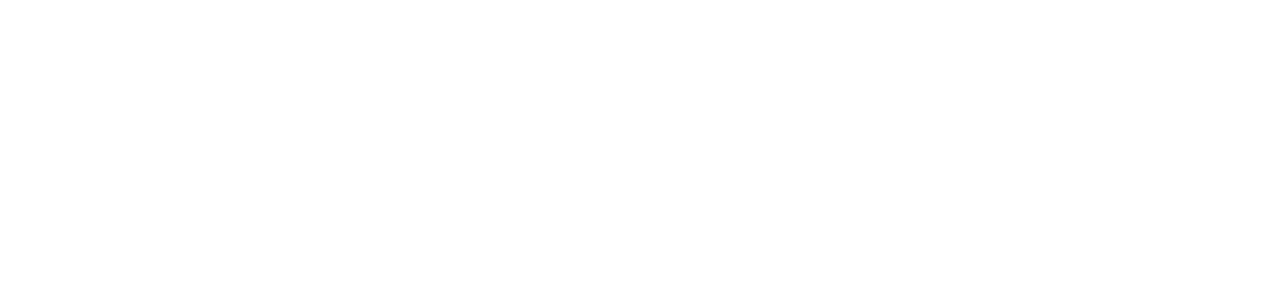
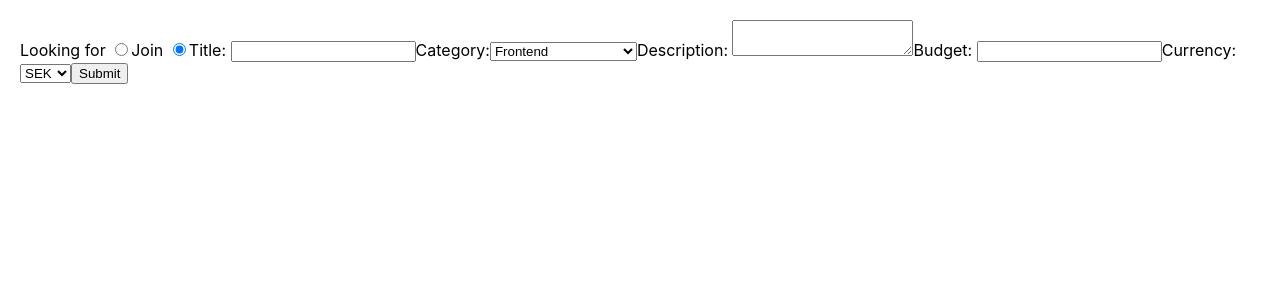
Before and after one commit to anndimi/Tech-Talent-Marketplace, a React (Create React App) app in the folder frontend/: page /addsform in a window 1280 px wide. Before the commit this address had no page. Shown: the top 300 px of the page. Built offline with nearby package versions, Linux system fonts and the light colour scheme; the HTML template or start-up script is replaced by a standard one.

Commit message:
started with add form

```diff
--- a/frontend/src/App.js
+++ b/frontend/src/App.js
@@ -7,6 +7,7 @@
 import add from "./reducers/add";
 import SignUp from "./components/SignUp";
 import AddsList from "./components/AddsList";
+import AddForm from "./components/AddForm";
 
 const reducer = combineReducers({
   user: user.reducer,
@@ -22,6 +23,7 @@
         <Routes>
           <Route path="/" element={<SignUp />} />
           <Route path="/adds" element={<AddsList />} />
+          <Route path="/addsform" element={<AddForm />} />
           {/* <Route path="/signin" element={<Login />} />
           <Route path="*" element={<NotFound />} /> */}
         </Routes>
--- a/frontend/src/components/AddForm.js
+++ b/frontend/src/components/AddForm.js
@@ -1,9 +1,135 @@
-import React from "react";
+import React, { useState, useEffect } from "react";
+import { useSelector, useDispatch, batch } from "react-redux";
+import add from "../reducers/add";
+import { API_URL } from "../utils/constants";
 
 const AddForm = () => {
+  const [typeOf, setTypeOf] = useState("Join");
+  const [info, setInfo] = useState({
+    // typeOf: "",
+    title: "",
+    description: "",
+    budget: "",
+    currency: "",
+    category: "",
+  });
+
+  const dispatch = useDispatch();
+
+  const onFormSubmit = (event) => {
+    event.preventDefault();
+
+    const options = {
+      method: "POST",
+      headers: {
+        "Content-Type": "application/json",
+      },
+      body: JSON.stringify({
+        info,
+      }),
+    };
+
+    fetch(API_URL("adds"), options)
+      .then((res) => res.json())
+      .then((data) => {
+        if (data.success) {
+          batch(() => {
+            dispatch(add.actions.setTypeOf(data.response.typeOf));
+            dispatch(add.actions.setTitle(data.response.title));
+            dispatch(add.actions.setDescription(data.response.description));
+            dispatch(add.actions.setBudget(data.response.budget));
+            dispatch(add.actions.setCurrency(data.response.currency));
+            dispatch(add.actions.setCategory(data.response.category));
+            dispatch(add.actions.setError(null));
+          });
+        } else {
+          batch(() => {
+            dispatch(add.actions.setTypeOf(null));
+            dispatch(add.actions.setTitle(null));
+            dispatch(add.actions.setDescription(null));
+            dispatch(add.actions.setBudget(null));
+            dispatch(add.actions.setCurrency(null));
+            dispatch(add.actions.setCategory(null));
+            dispatch(add.actions.setError(data.response));
+          });
+          alert(data.response);
+        }
+      });
+  };
+
   return (
     <div>
-      <h1>Send your add</h1>
+      <form onSubmit={onFormSubmit}>
+        <label htmlFor="Looking for">Looking for </label>
+        <input
+          id="Looking for"
+          type="radio"
+          value="Looking for"
+          checked={typeOf === "Looking for"}
+          onChange={(e) => setTypeOf(e.target.value)}
+        />
+
+        <label htmlFor="Join">Join </label>
+        <input
+          id="Join"
+          type="radio"
+          value="Join"
+          checked={typeOf === "Join"}
+          onChange={(e) => setTypeOf(e.target.value)}
+        />
+
+        <label htmlFor="title">Title: </label>
+        <input
+          id="title"
+          type="text"
+          value={info.title}
+          onChange={(e) => setInfo(e.target.value)}
+        ></input>
+
+        <label htmlFor="currency">Category:</label>
+        <select>
+          <option value={info.category}>Frontend</option>
+          <option value={info.category}>Backend</option>
+          <option value={info.category}>Graphics and Design</option>
+          <option value={info.category}>Fullstack</option>
+          <option value={info.category}>App Developer</option>
+          <option value={info.category}>Chatbots</option>
+          <option value={info.category}>Project Lead</option>
+          <option value={info.category}>QA</option>
+          <option value={info.category}>Legal Consulting</option>
+          <option value={info.category}>Financial Consulting</option>
+          <option value={info.category}>Analytics</option>
+          <option value={info.category}>Game Developer</option>
+        </select>
+
+        <label htmlFor="description">Description: </label>
+        <textarea
+          id="title"
+          type="text"
+          value={info.description}
+          autoComplete="off"
+          onChange={(e) => setInfo(e.target.value)}
+        />
+
+        <label htmlFor="password">Budget: </label>
+        <input
+          id="budget"
+          type="number"
+          value={info.budget}
+          onChange={(e) => setInfo(e.target.value)}
+        ></input>
+        <label htmlFor="currency">Currency:</label>
+        <select>
+          <option value={info.currency}>SEK</option>
+          <option value={info.currency}>EUR</option>
+          <option value={info.currency}>USD</option>
+          <option value={info.currency}>NOK</option>
+          <option value={info.currency}>GBP</option>
+          <option value={info.currency}>DKK</option>
+          <option value={info.currency}>CNY</option>
+        </select>
+        <button type="submit">Submit</button>
+      </form>
     </div>
   );
 };
--- a/frontend/src/components/AddsList.js
+++ b/frontend/src/components/AddsList.js
@@ -38,7 +38,7 @@
       <h1>All our adds</h1>
       {adds.map((item) => (
         <div key={item._id}>
-          <h1>{item.title}</h1>
+          <h2>{item.title}</h2>
           <p>{item.description}</p>
           <p>
             {item.budget}
@@ -47,8 +47,9 @@
           <p>{item.category}</p>
           <p>{moment(item.createdAt).fromNow()}</p>
           <p>{item.typeOf}</p>
-          <p>{item.user.username}</p>
-          <p>{item.user.email}</p>
+          {/* Utkommenderat för att vi inte har nån authentication */}
+          {/* <p>{item.user.username}</p>
+          <p>{item.user.email}</p> */}
         </div>
       ))}
     </div>
--- a/frontend/src/reducers/add.js
+++ b/frontend/src/reducers/add.js
@@ -22,7 +22,7 @@
     setTitle: (store, action) => {
       store.title = action.payload;
     },
-    setDescriprion: (store, action) => {
+    setDescription: (store, action) => {
       store.description = action.payload;
     },
     setBudget: (store, action) => {
```
Also changed, not shown: 1 other file (tests, documents, lock files or other folders).
